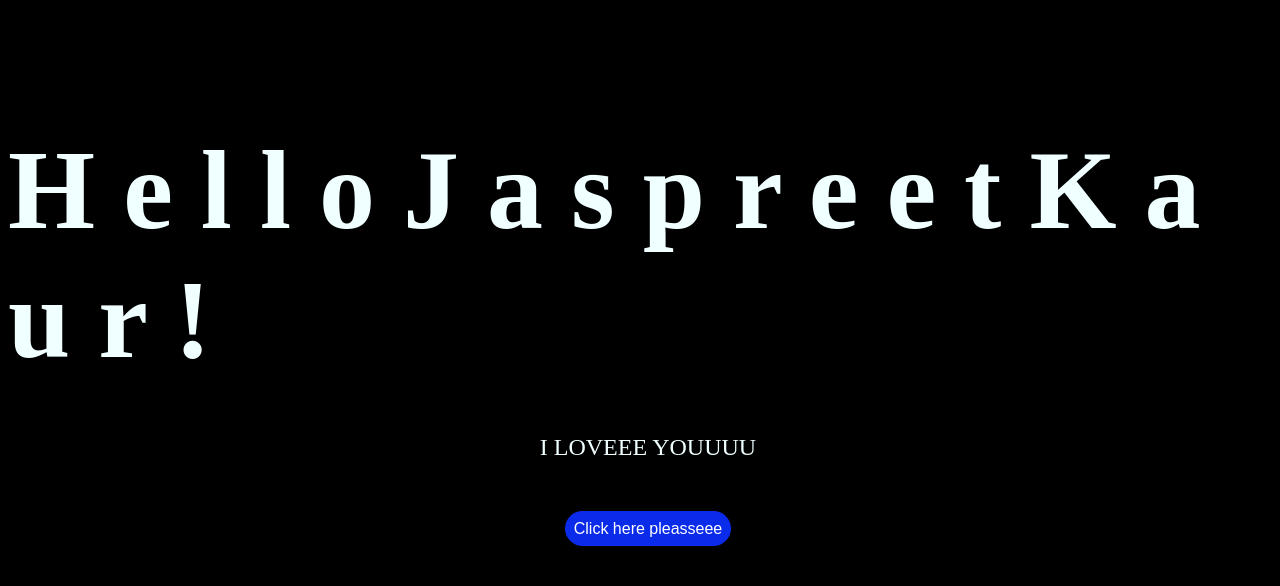
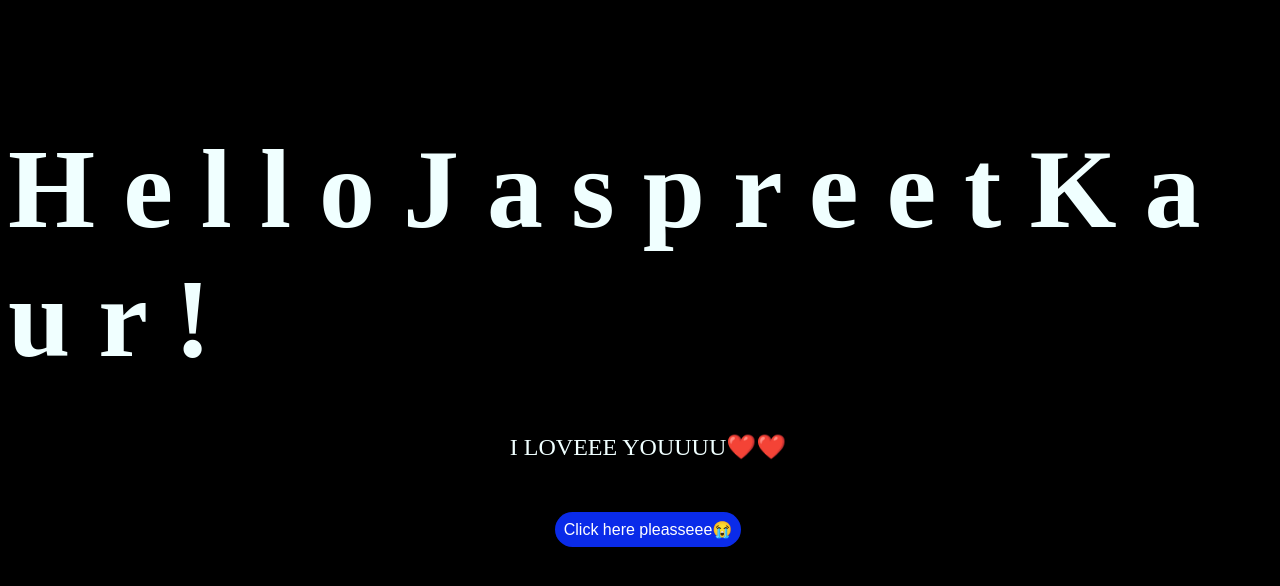
Before and after one commit to abkavi9924/flower, a plain HTML site: page index.html in a window 1280 px wide. Drawn offline with Linux system fonts and the light colour scheme.

Commit message:
Update index.html

```diff
--- a/index.html
+++ b/index.html
@@ -34,11 +34,11 @@
         <span>!</span>
     </div>
     <div class="description">
-        <span>I LOVEEE YOUUUU</span>
+        <span>I LOVEEE YOUUUU❤️❤️</span>
     </div>
     <div class="button">
         <button class="botones">
-            <a href="flower.html" style="color: #fff;">Click here pleasseee</a>
+            <a href="flower.html" style="color: #fff;">Click here pleasseee😭</a>
         </button>
     </div>
 
```
